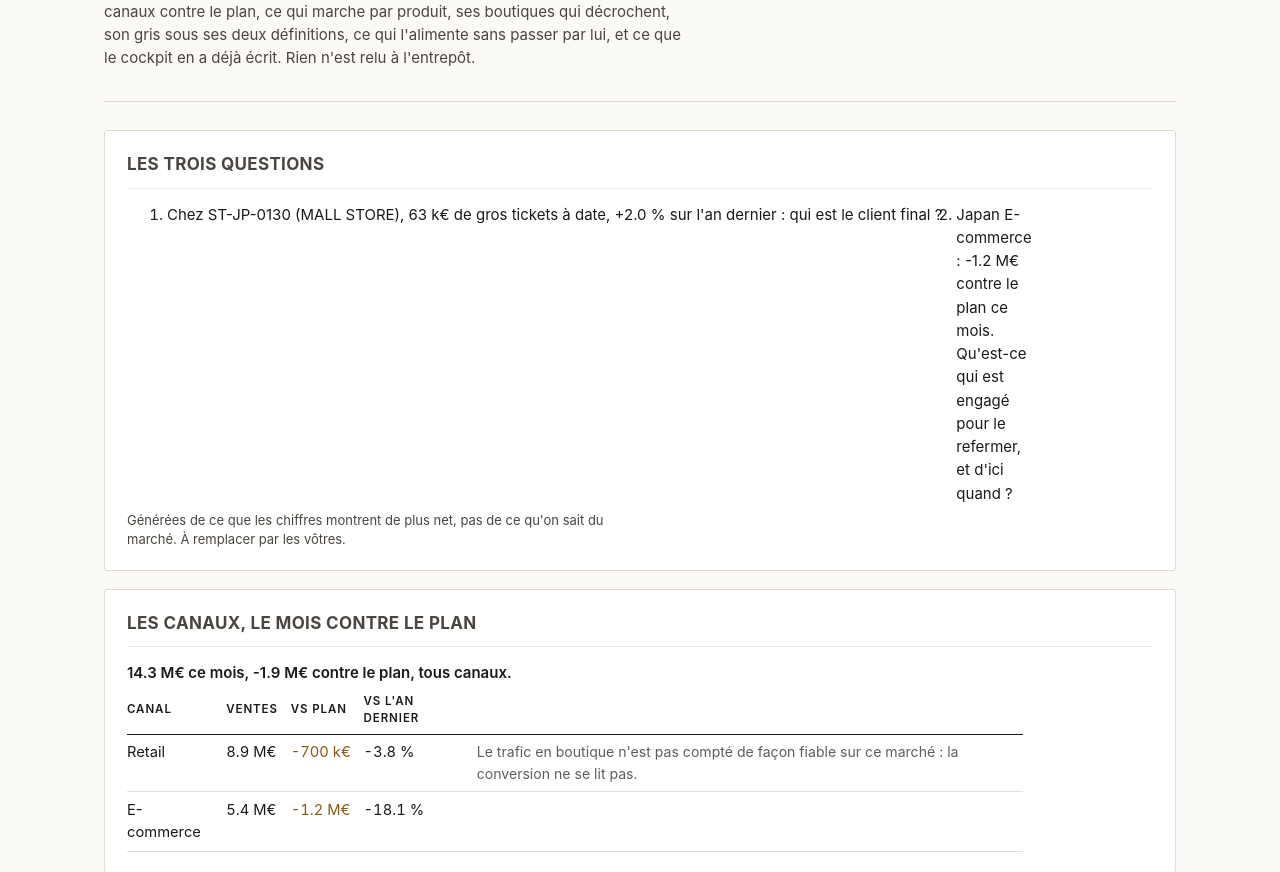
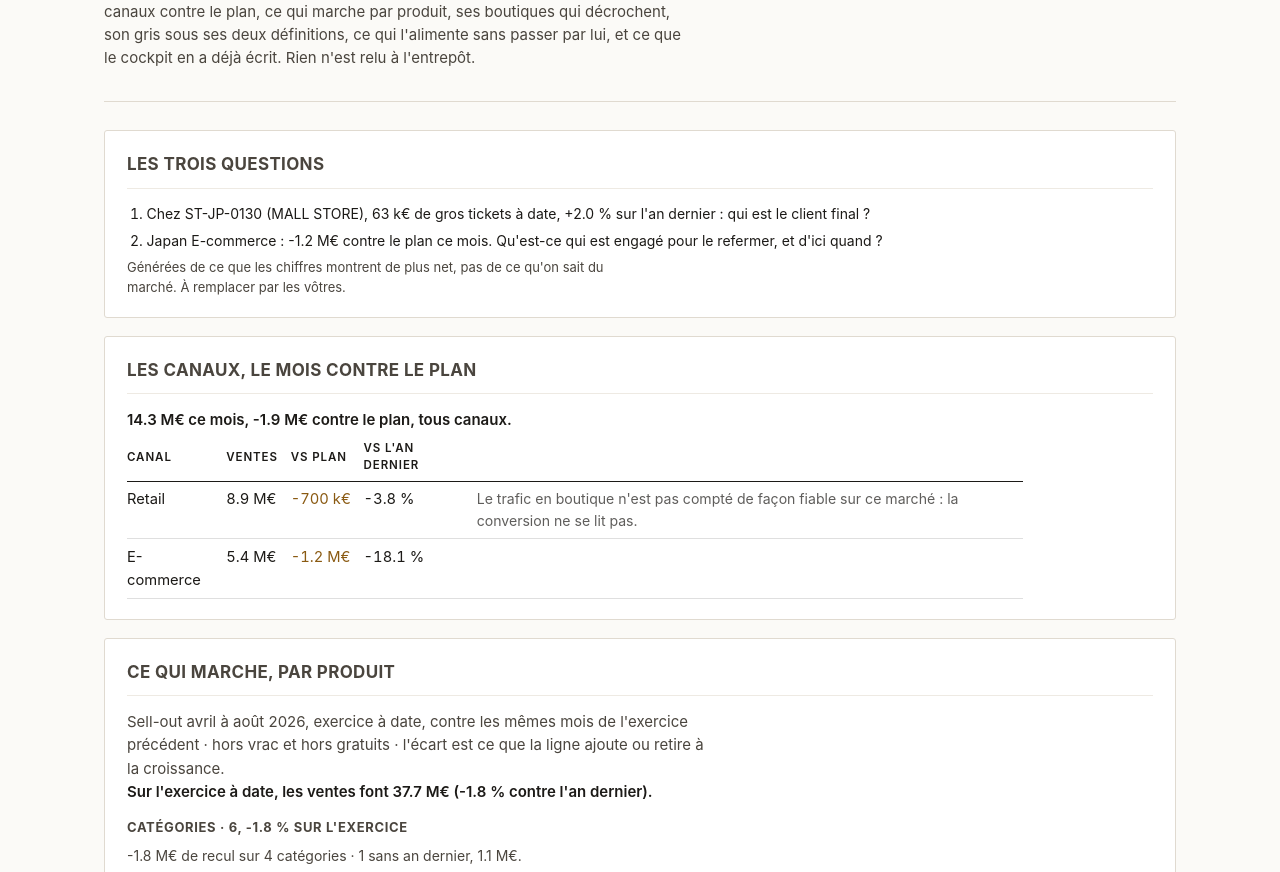
Before and after one commit to ageiger75/bureau, a FastAPI app: page /marche/japan in a window 1280 px wide. Shown: the part 226-1098 px from the top of the page. Run offline with FastAPI, Linux system fonts and the light colour scheme.

Commit message:
Dossier : les trois questions ne débordent plus de la case
La grille en deux colonnes des lignes d'un dossier, posée sur une liste, mettait une
question sur deux dans sa colonne « max-content » et la laissait déborder. Les listes
de phrases ont leur propre style, une phrase par ligne, qui coupe les mots longs.

Co-Authored-By: Claude Fable 5.1 <noreply@anthropic.com>
Claude-Session: https://claude.ai/code/session_011tJ3SKG1YtmmkR73ioPvMr

```diff
--- a/app/static/ceo-os.css
+++ b/app/static/ceo-os.css
@@ -889,6 +889,11 @@ input:focus, textarea:focus, select:focus {
 .talk-lines { display: grid; grid-template-columns: max-content 1fr; gap: 4px 14px; margin: 0; max-width: 92ch; }
 .talk-lines dt { color: var(--ink-faint); font-size: 11.5px; text-transform: uppercase; letter-spacing: 0.05em; padding-top: 2px; }
 .talk-lines dd { margin: 0; font-size: 14px; }
+/* Une liste de phrases — les trois questions, les notes du dossier. Pas la grille des
+   lignes en deux colonnes : posée sur une liste, sa colonne « max-content » prenait une
+   question sur deux et la laissait déborder de la case. */
+.line-list { margin: 0; padding-left: 1.4em; max-width: 92ch; font-size: 14px; display: block; }
+.line-list li { margin: 0 0 6px; overflow-wrap: anywhere; }
 .talk-question { font-weight: 600; }
 .watch { padding: 6px 0; border-top: 1px solid var(--rule-soft); }
 .watch:first-child { border-top: 0; }
--- a/app/templates/analyses.html
+++ b/app/templates/analyses.html
@@ -532,7 +532,7 @@
   <h3 class="subject-heading">Ce que l'entrepôt voit de la supply</h3>
   {% if supplychain and supplychain.usable %}
     {% set against = supplychain.against(supply) if supply and supply.usable else [] %}
-    {% if against %}<ul class="talk-lines">{% for line in against %}<li>{{ line | ucfirst }}.</li>{% endfor %}</ul>{% endif %}
+    {% if against %}<ul class="line-list">{% for line in against %}<li>{{ line | ucfirst }}.</li>{% endfor %}</ul>{% endif %}
     {% if supplychain.service_sentence %}<p class="routed-why">{{ supplychain.service_sentence | ucfirst }}.</p>{% endif %}
     {% if supplychain.bias_sentence %}<p class="routed-why">{{ supplychain.bias_sentence | ucfirst }}.</p>{% endif %}
     {% if supplychain.fill_sentence %}<p class="routed-why">{{ supplychain.fill_sentence | ucfirst }}.</p>{% endif %}
@@ -888,7 +888,7 @@
   {# Le dossier : ce que le registre a déjà dit du gris. #}
   <h3 class="subject-heading">Ce que le registre en dit</h3>
   {% if grey and grey.dossier %}
-    <ul class="talk-lines">
+    <ul class="line-list">
       {% for item in grey.dossier %}
         <li><strong>{{ item.issue_id }}</strong> · {{ item.title }} · {{ item.status_word }}{% if item.last_seen %}, vu le {{ item.last_seen }}{% endif %}{% if item.conclusion %} — {{ item.conclusion }}{% endif %}</li>
       {% endfor %}
--- a/app/templates/marche.html
+++ b/app/templates/marche.html
@@ -10,7 +10,7 @@
 <section class="panel" id="questions">
   <h2>Les trois questions</h2>
   {% if dossier.questions %}
-    <ol class="talk-lines">
+    <ol class="line-list">
       {% for question in dossier.questions %}<li>{{ question }}</li>{% endfor %}
     </ol>
     <p class="cockpit-caveat">Générées de ce que les chiffres montrent de plus net, pas de ce qu'on sait du marché. À remplacer par les vôtres.</p>
@@ -104,7 +104,7 @@
 <section class="panel" id="alimente">
   <h2>Ce qui l'alimente sans passer par lui</h2>
   {% if dossier.neighbours or dossier.feeds %}
-    <ul class="talk-lines">
+    <ul class="line-list">
       {% for sentence in dossier.neighbours %}<li>{{ sentence | ucfirst }}.</li>{% endfor %}
       {% for feed in dossier.feeds %}<li>{{ feed.sentence | ucfirst }} — ce que le duty free absorbe se retrouve quelque part.</li>{% endfor %}
     </ul>
@@ -133,7 +133,7 @@
 <section class="panel" id="registre">
   <h2>Ce que le cockpit en a déjà écrit</h2>
   {% if dossier.issues or dossier.notes %}
-    <ul class="talk-lines">
+    <ul class="line-list">
       {% for item in dossier.issues %}<li><strong>{{ item.issue_id }}</strong> · {{ item.title }} · {{ item.status_word }}{% if item.conclusion %} — {{ item.conclusion }}{% endif %}</li>{% endfor %}
       {% for note in dossier.notes %}<li>Note {{ note.kind }}{% if note.channel %} · {{ note.channel }}{% endif %}, depuis {{ note.since or "—" }} : “{{ note.text }}”{% if note.source %} — {{ note.source }}{% endif %}</li>{% endfor %}
     </ul>
```
